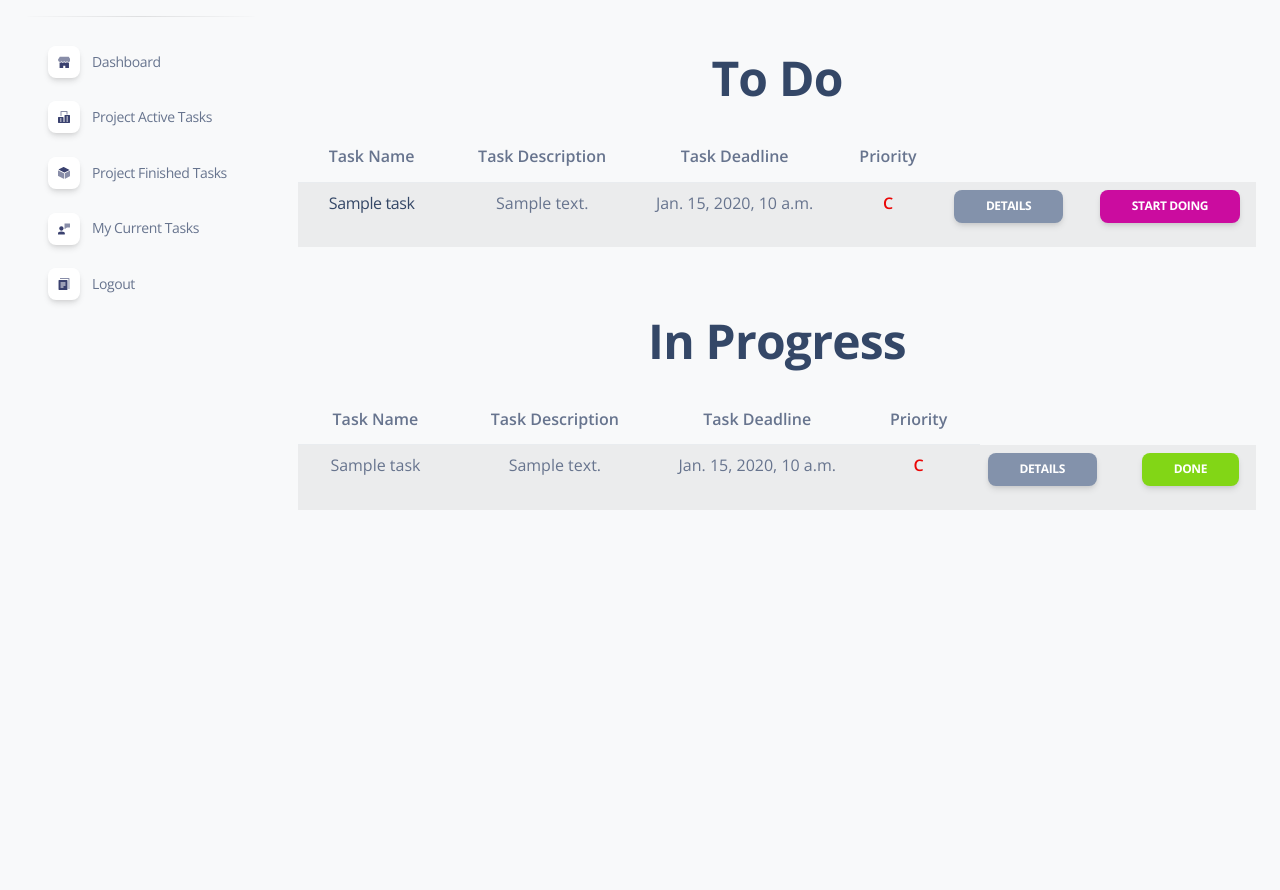
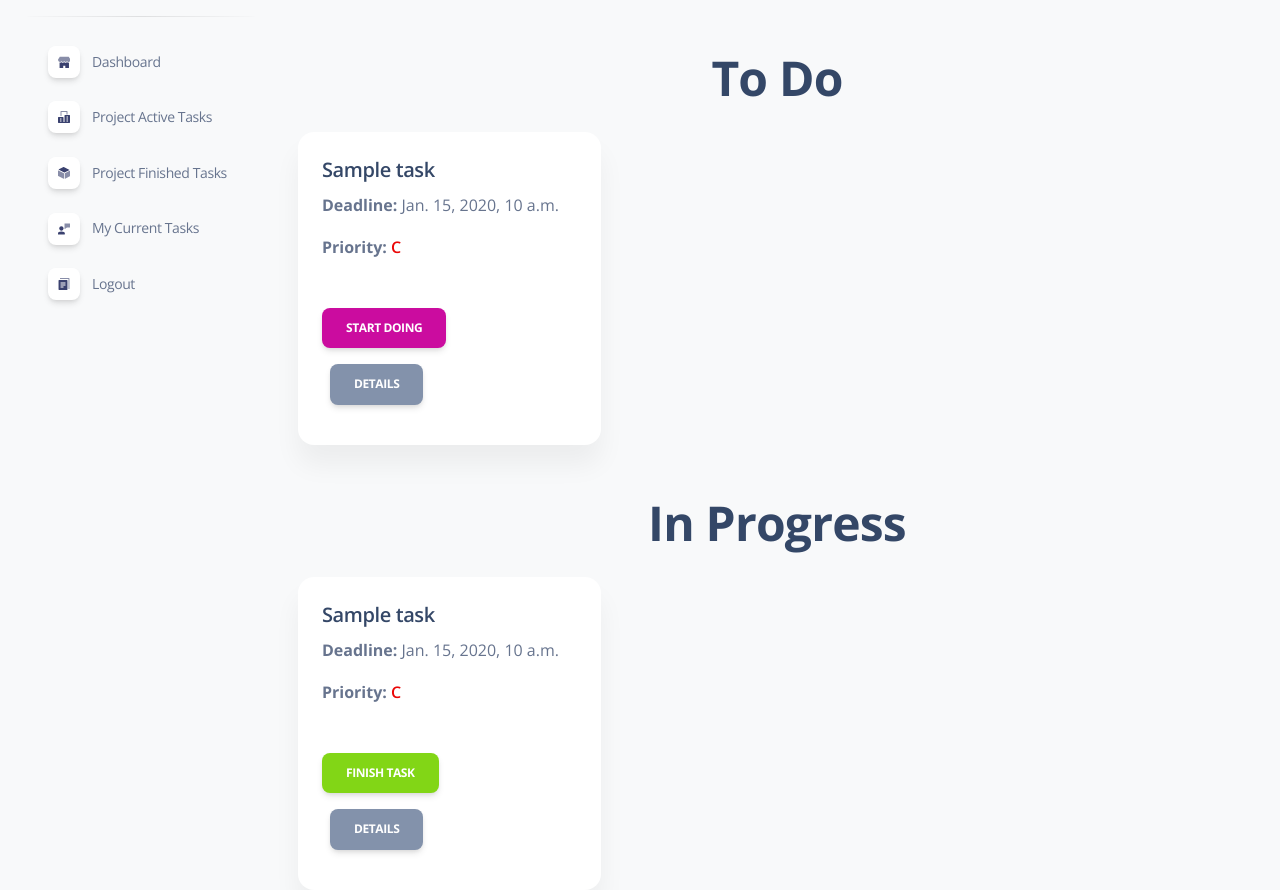
Before and after one commit to ZabFTFT/task-manager, a Django app: template templates/tasks/my_tasks_page.html in a window 1280 px wide. Before the commit the page ends 510 px from the top, so only its background shows below. Run offline with Django 4.2, Linux system fonts and the light colour scheme; the template is opened without the code that fills it: values that come from a table or form of the project are taken from there, others are empty; tables that the repository leaves empty hold one stand-in row (values such as "Sample post"); some libraries are stand-ins or nearby versions.

Commit message:
update task_finished page and personal task page

```diff
--- a/templates/tasks/my_tasks_page.html
+++ b/templates/tasks/my_tasks_page.html
@@ -4,78 +4,54 @@
 {% if to_do_tasks %}
   <div class="container mt-5">
     <h1 class="text-center mb-4">To Do</h1>
-      <div class="table-responsive">
-        <table class="table table-striped table-hover">
-          <thead>
-            <tr>
-              <th class="text-center">Task name</th>
-              <th class="text-center">Task description</th>
-              <th class="text-center">Task deadline</th>
-              <th class="text-center">Priority</th>
-            </tr>
-          </thead>
-          <tbody>
+    <div class="row row-cols-1 row-cols-md-3 g-4">
       {% for task in to_do_tasks %}
-              <tr>
-                <td class="text-center"><a href="{% url 'tasks:project-task-detail' task.id %}">{{ task.name }}</a></td>
-                <td class="text-center">{{ task.description }}</td>
-                <td class="text-center">{{ task.deadline }}</td>
-                <td class="text-center {% if task.priority == 'C' %}text-danger font-weight-bold{% elif task.priority == 'H' %}text-warning{% else %}text-secondary{% endif %}">
-                  {{ task.priority }}
-                </td>
-                <td>
-                  <a href="{% url 'tasks:project-task-detail' task.id %}" class="btn btn-sm btn-secondary">Details</a>
-                </td>
-                <td class="text-center">
+        <div class="col">
+          <div class="card h-100">
+            <div class="card-body">
+              <h5 class="card-title"><a href="{% url 'tasks:project-task-detail' task.id %}">{{ task.name }}</a></h5>
+              <p class="card-text"><strong>Deadline:</strong> {{ task.deadline }}</p>
+              <p class="card-text"><strong>Priority:</strong> <span class="{% if task.priority == 'C' %}text-danger font-weight-bold{% elif task.priority == 'H' %}text-warning{% else %}text-secondary{% endif %}">{{ task.priority }}</span></p>
+            </div>
+            <div class="card-footer">
               <form method="post">
                 {% csrf_token %}
                 <input type="hidden" name="task_id" value="{{ task.id }}">
-                    <button type="submit" class="btn btn-sm btn-primary">Start Doing</button>
+                <button type="submit" class="btn btn-primary">Start Doing</button>
               </form>
-              </tr>
+              <a href="{% url 'tasks:project-task-detail' task.id %}" class="btn btn-secondary ms-2">Details</a>
+            </div>
+          </div>
+        </div>
       {% endfor %}
-          </tbody>
-        </table>
     </div>
   </div>
 {% endif %}
 
+
   {% if in_progress_tasks %}
   <div class="container mt-5">
     <h1 class="text-center mb-4">In Progress</h1>
-      <div class="table-responsive">
-        <table class="table table-striped table-hover">
-          <thead>
-            <tr>
-              <th class="text-center">Task name</th>
-              <th class="text-center">Task description</th>
-              <th class="text-center">Task deadline</th>
-              <th class="text-center">Priority</th>
-            </tr>
-          </thead>
-          <tbody>
+    <div class="row row-cols-1 row-cols-md-3 g-4">
       {% for task in in_progress_tasks %}
-              <tr>
-                <td class="text-center">{{ task.name }}</td>
-                <td class="text-center text-truncate description">{{ task.description }}</td>
-                <td class="text-center">{{ task.deadline }}</td>
-                <td class="text-center {% if task.priority == 'C' %}text-danger font-weight-bold{% elif task.priority == 'H' %}text-warning{% else %}text-secondary{% endif %}">
-                  {{ task.priority }}
-                </td>
-                <td>
-                  <a href="{% url 'tasks:project-task-detail' task.id %}" class="btn btn-sm btn-secondary">Details</a>
-                </td>
-                <td class="text-center">
+        <div class="col">
+          <div class="card h-100">
+            <div class="card-body">
+              <h5 class="card-title"><a href="{% url 'tasks:project-task-detail' task.id %}">{{ task.name }}</a></h5>
+              <p class="card-text"><strong>Deadline:</strong> {{ task.deadline }}</p>
+              <p class="card-text"><strong>Priority:</strong> <span class="{% if task.priority == 'C' %}text-danger font-weight-bold{% elif task.priority == 'H' %}text-warning{% else %}text-secondary{% endif %}">{{ task.priority }}</span></p>
+            </div>
+            <div class="card-footer">
               <form method="post">
                 {% csrf_token %}
-                    <input type="hidden" name="task_id_done" value="{{ task.id }}">
-                    <button type="submit" class="btn btn-sm btn-success">Done</button>
+                <input type="hidden" name="task_id" value="{{ task.id }}">
+                <button type="submit" class="btn btn-success">Finish Task</button>
               </form>
-                </td>
-              </tr>
+              <a href="{% url 'tasks:project-task-detail' task.id %}" class="btn btn-secondary ms-2">Details</a>
+            </div>
+          </div>
+        </div>
       {% endfor %}
-          </tbody>
-        </table>
     </div>
   </div>
 {% endif %}
--- a/templates/tasks/project_task_finished.html
+++ b/templates/tasks/project_task_finished.html
@@ -8,7 +8,6 @@
             <thead>
               <tr>
                 <th class="text-center">Task Name</th>
-                <th class="text-center text-truncate">Task Description</th>
                 <th class="text-center">Deadline</th>
                 <th class="text-center">Priority</th>
                 <th class="text-center">Completed Time</th>
@@ -18,8 +17,7 @@
             <tbody>
               {% for task in finished_tasks %}
                 <tr>
-                  <td class="text-center"><a href="{% url 'tasks:project-task-detail' task.id %}">{{ task.name }}</a></td>
-                  <td class="text-center">{{ task.description }}</td>
+                  <td class="text-center">{{ task.name }}</td>
                   <td class="text-center">{{ task.deadline }}</td>
                   <td class="text-center">
                     {{ task.priority }}
```
Also changed, not shown: templates/registration/login.html (line endings or trailing spaces). Lines whose indentation alone changed are shown as unchanged.
